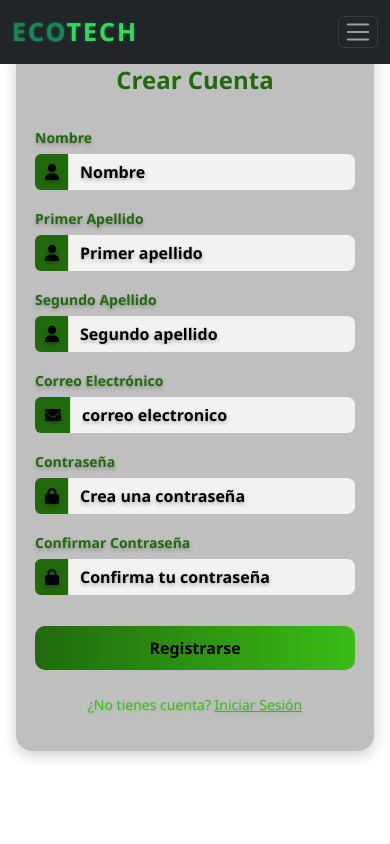
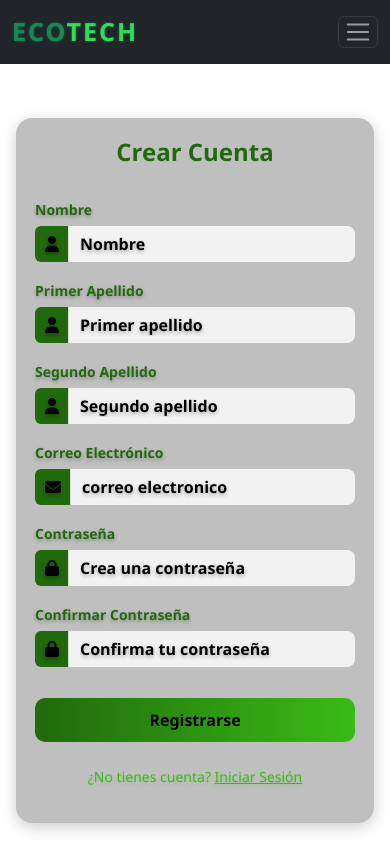
Before and after one commit to yofant/EcoTech, a PHP site: page /html/Registro.html in a window 390 px wide. Run offline with PHP 8.4, Linux system fonts and the light colour scheme.

```diff
--- a/css/Registro.css
+++ b/css/Registro.css
@@ -1,3 +1,8 @@
+/* Compensa el navbar fixed-top (Bootstrap) para que el contenido no quede debajo */
+:root {
+    --nav-offset: 72px;
+}
+
 body {
     height: 100vh;
     margin: 0;
@@ -9,6 +14,8 @@ body {
     align-items: center;
     font-family: "Segoe UI", Tahoma, Geneva, Verdana, sans-serif;
     color: #161816;
+    box-sizing: border-box;
+    padding-top: var(--nav-offset);
 }
 
 @keyframes gradientMove {
@@ -192,7 +199,7 @@ p {
     }
 
     body {
-        padding: 16px;
+        padding: calc(var(--nav-offset) + 16px) 16px 16px;
         align-items: flex-start;
     }
 
```
Also changed, not shown: css/Login.css (+8 -1 lines).
